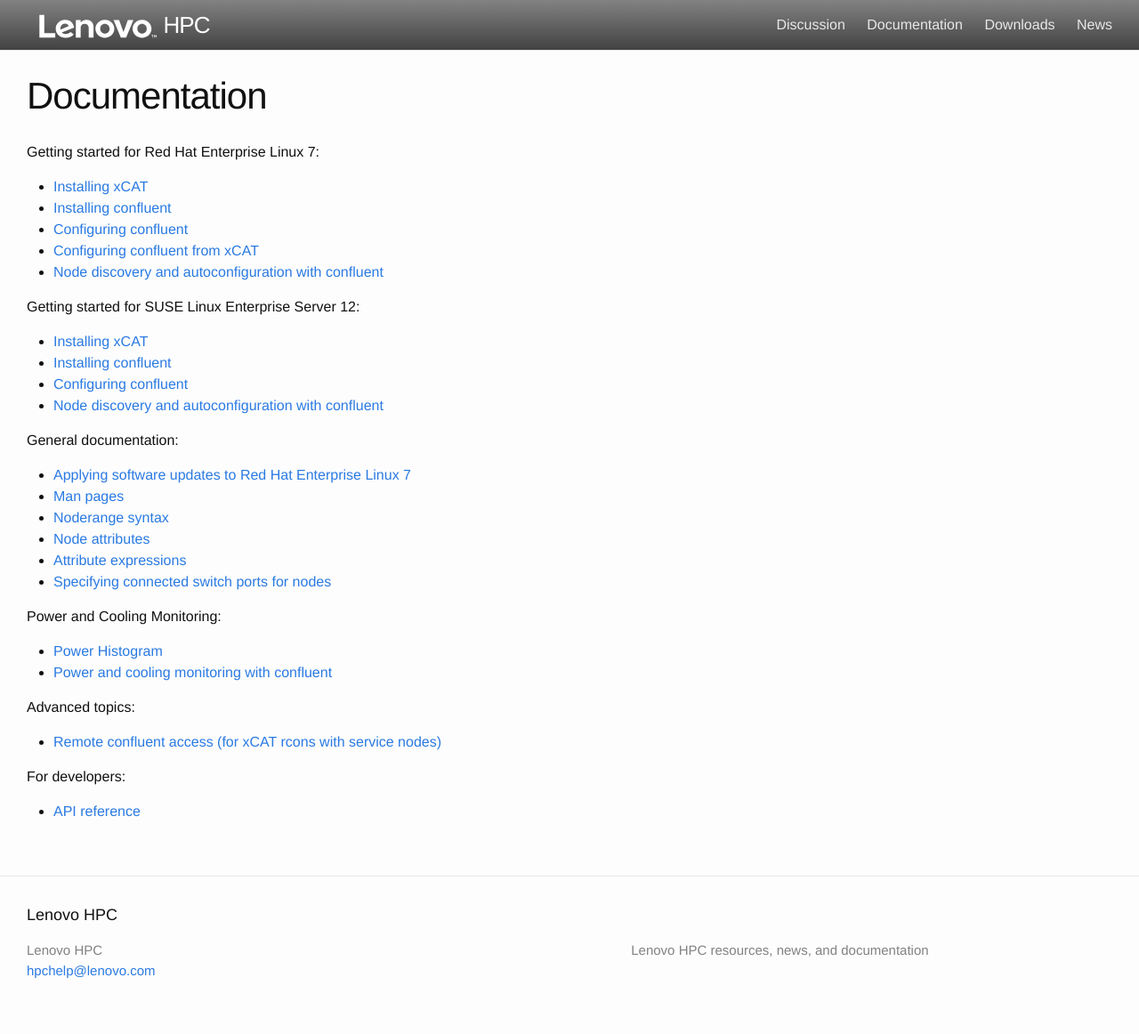
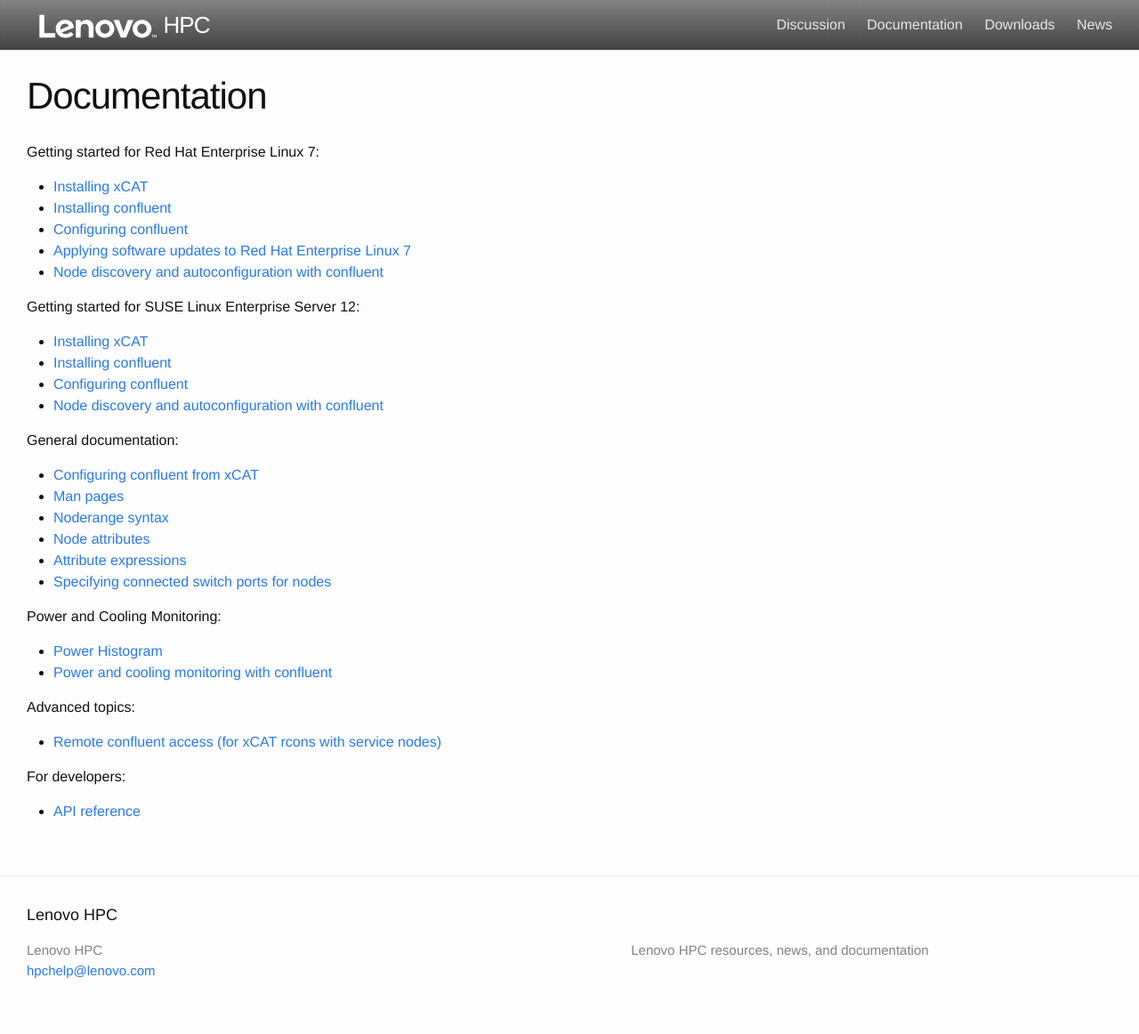
Before and after one commit to xcat2/confluent-docs, a Jekyll site: the page built from documentation.md, in a window 1280 px wide. Shown: the whole page at 89% size. Built offline with Jekyll 4.4.1, drawn with Linux system fonts in a browser that asks for light colours; part of the change alters nothing that is shown.

```diff
--- a/documentation.md
+++ b/documentation.md
@@ -9,7 +9,7 @@ Getting started for Red Hat Enterprise Linux 7:
 * [Installing xCAT]({{ site.baseurl }}/documentation/installxcat_rhel.html)
 * [Installing confluent]({{ site.baseurl }}/documentation/installconfluent_rhel.html)
 * [Configuring confluent]({{ site.baseurl }}/documentation/configconfluent.html)
-* [Configuring confluent from xCAT]({{ site.baseurl }}/documentation/configconfluent_xcat.html)
+* [Applying software updates to Red Hat Enterprise Linux 7]({{ site.baseurl }}//documentation/updatesw_rhel.html)
 * [Node discovery and autoconfiguration with confluent]({{ site.baseurl }}/documentation/confluentdisco.html)
 
 Getting started for SUSE Linux Enterprise Server 12:
@@ -20,7 +20,7 @@ Getting started for SUSE Linux Enterprise Server 12:
 
 General documentation:
 
-* [Applying software updates to Red Hat Enterprise Linux 7]({{ site.baseurl }}//documentation/updatesw_rhel.html)
+* [Configuring confluent from xCAT]({{ site.baseurl }}/documentation/configconfluent_xcat.html)
 * [Man pages]({{ site.baseurl }}/documentation/man/)
 * [Noderange syntax]({{ site.baseurl }}/documentation/noderange.html)
 * [Node attributes]({{ site.baseurl }}/documentation/nodeattributes.html)
```
